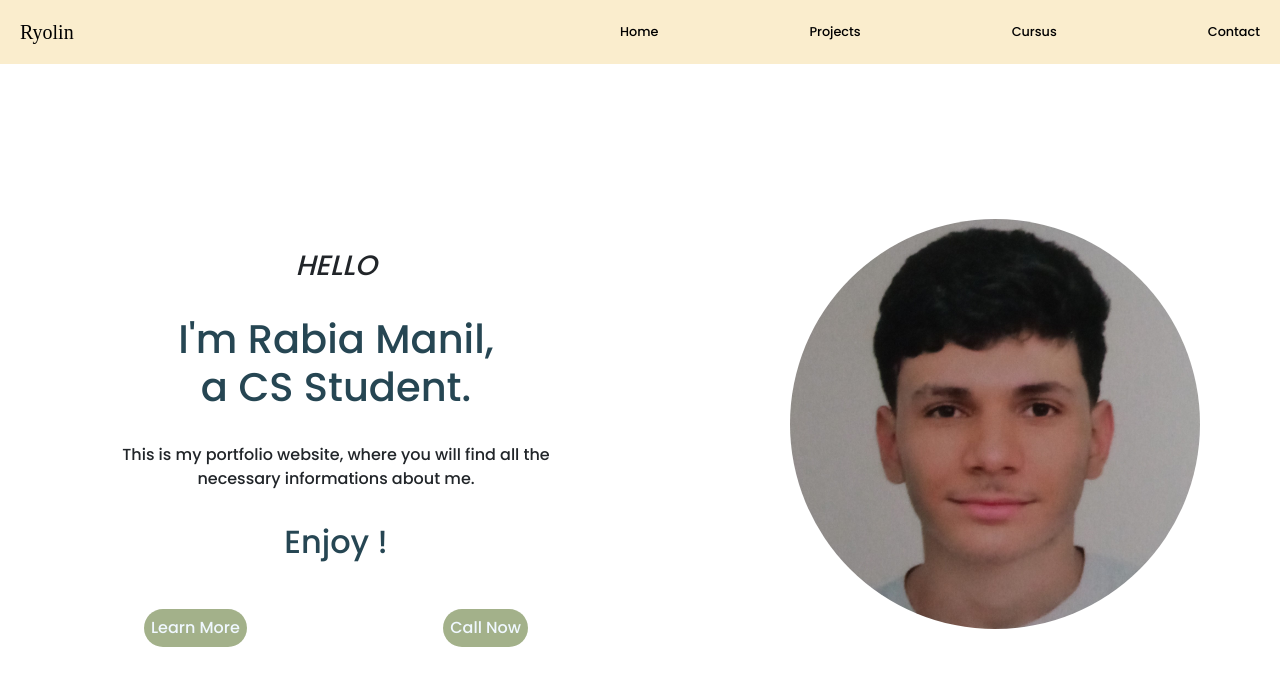
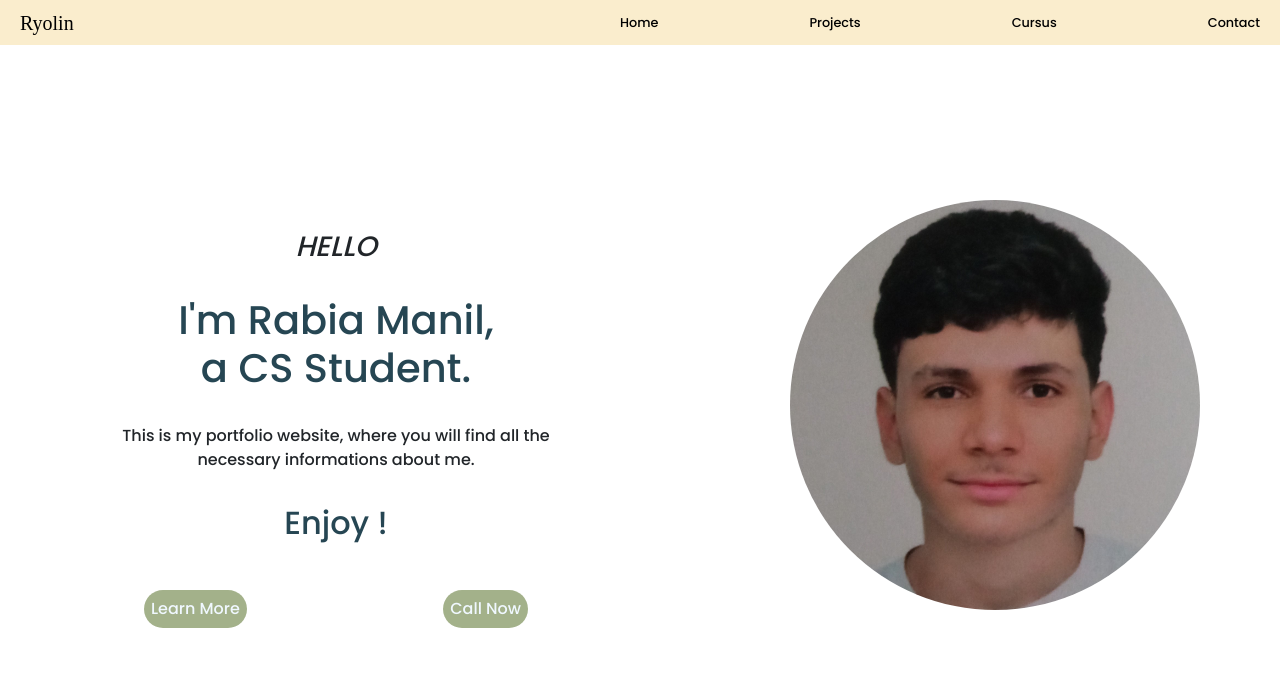
Before and after one commit to xRyolinx/Portfolio, a plain HTML site: page index.html in a window 1280 px wide. Drawn offline with nearby package versions, Linux system fonts and the light colour scheme; a web font is replaced by a local one.

Commit message:
Add files via upload

```diff
--- a/navbar/navbar.css
+++ b/navbar/navbar.css
@@ -21,6 +21,8 @@
 /* Nav */
 nav {
     height:8vh;
+    height: 45px;
+    min-height: 0px;
     display: flex;
     justify-content: space-between;
     align-items: center;
```
